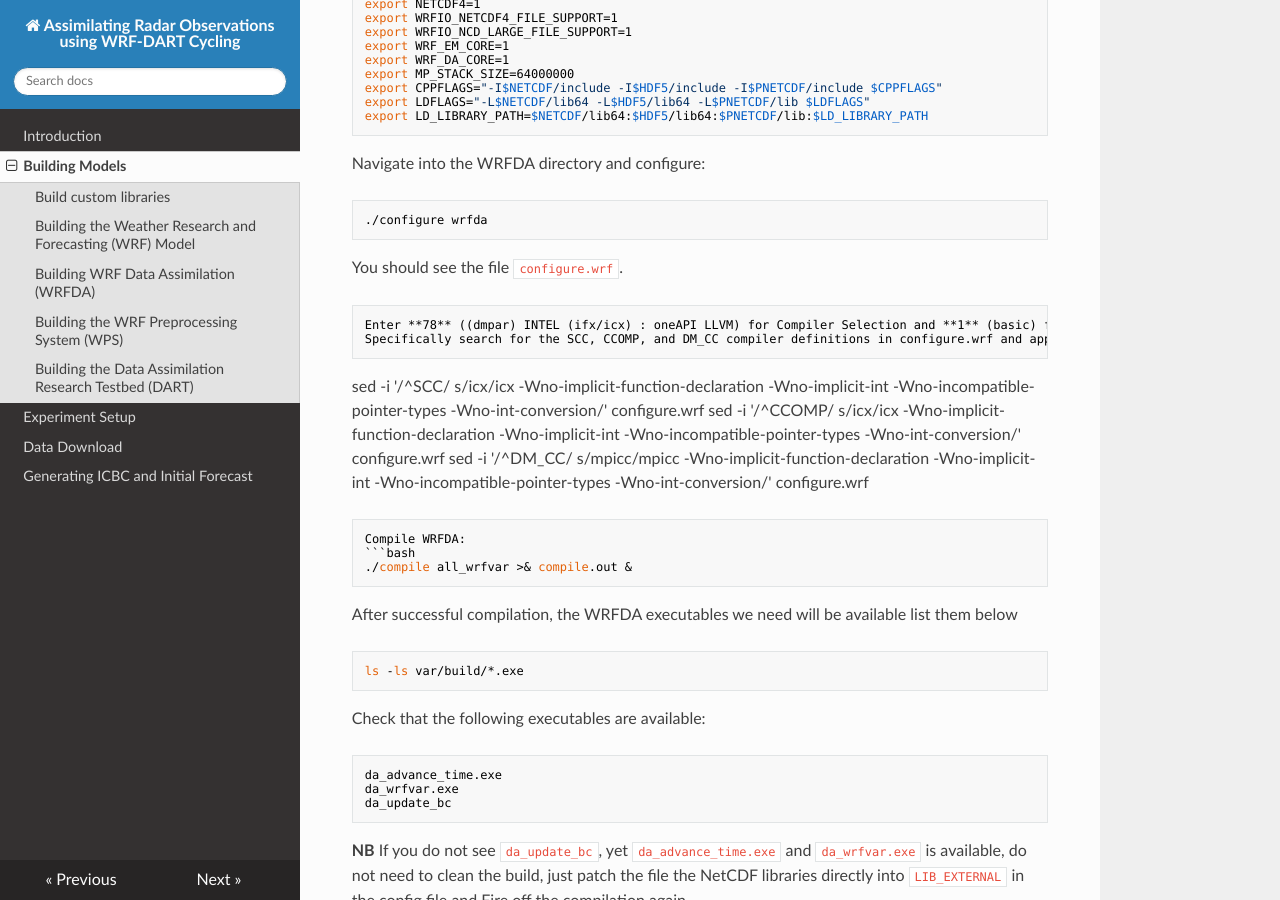
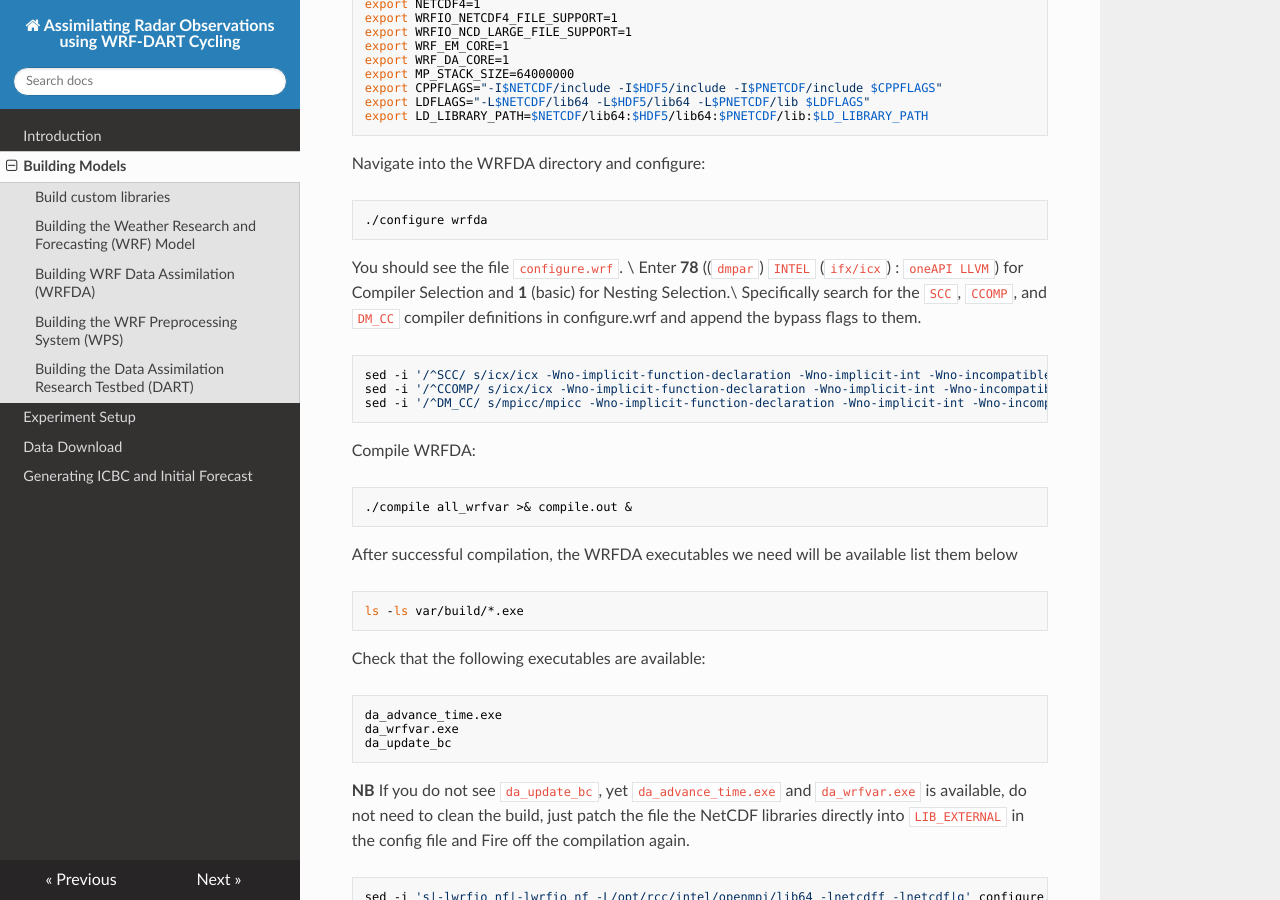
Before and after one commit to stephen-asare/WRF-DART-CYCLING, an MkDocs documentation site: the page built from docs/building_models.md, in a window 1280 px wide and 900 px high, scrolled down 2788 px. Built offline with MkDocs 1.6.1, drawn with Linux system fonts in a browser that asks for light colours; nearby versions of some CDN libraries.

Commit message:
Update building_models.md

````diff
--- a/docs/building_models.md
+++ b/docs/building_models.md
@@ -116,11 +116,10 @@ Navigate into the WRFDA directory and configure:
 ```bash
 ./configure wrfda
 ```
-You should see the file `configure.wrf`.
-```text
-Enter **78** ((dmpar) INTEL (ifx/icx) : oneAPI LLVM) for Compiler Selection and **1** (basic) for Nesting Selection.\
-Specifically search for the SCC, CCOMP, and DM_CC compiler definitions in configure.wrf and append the bypass flags to them.
-```
+You should see the file `configure.wrf`. \
+Enter **78** ((`dmpar`) `INTEL` (`ifx/icx`) : `oneAPI LLVM`) for Compiler Selection and **1** (basic) for Nesting Selection.\
+Specifically search for the `SCC`, `CCOMP`, and `DM_CC` compiler definitions in configure.wrf and append the bypass flags to them.
+```bash
 sed -i '/^SCC/ s/icx/icx -Wno-implicit-function-declaration -Wno-implicit-int -Wno-incompatible-pointer-types -Wno-int-conversion/' configure.wrf
 sed -i '/^CCOMP/ s/icx/icx -Wno-implicit-function-declaration -Wno-implicit-int -Wno-incompatible-pointer-types -Wno-int-conversion/' configure.wrf
 sed -i '/^DM_CC/ s/mpicc/mpicc -Wno-implicit-function-declaration -Wno-implicit-int -Wno-incompatible-pointer-types -Wno-int-conversion/' configure.wrf
````
